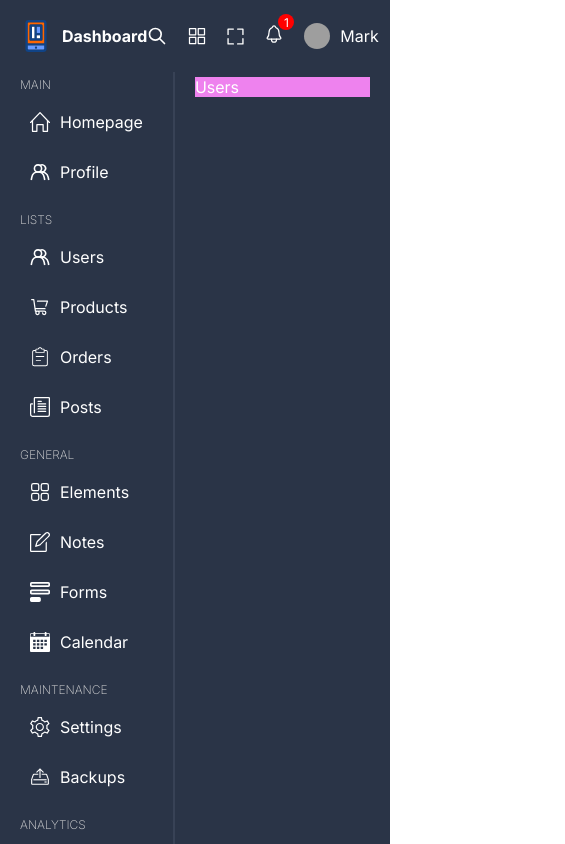
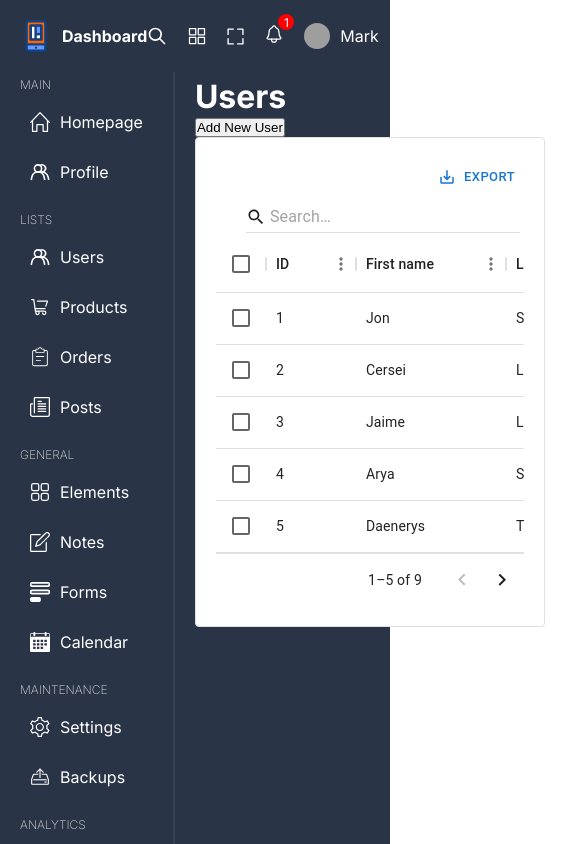
Before and after one commit to Narotam-Mishra/react-admin-dashboard, a React (Vite) app: page /users in a window 390 px wide. Shown: the top 844 px of the page, 565 px wide, since content can reach past the window. Built offline with nearby package versions, Linux system fonts and the light colour scheme; grey boxes are pictures that could not be loaded; the HTML template or start-up script is replaced by a standard one.

Commit message:
react-responsive-dashboard_1.7

```diff
--- a/src/components/barChartBox/BarChartBox.scss
+++ b/src/components/barChartBox/BarChartBox.scss
@@ -7,8 +7,4 @@
         font-size: 20px;
         margin-bottom: 20px;
     }
-
-    .chart{
-
-    }
 }
--- /dev/null
+++ b/src/components/bigChartBox/BigChartBox.scss
@@ -0,0 +1,13 @@
+
+.bigChartBox{
+    width: 100%;
+    height: 100%;
+    display: flex;
+    flex-direction: column;
+    justify-content: space-between;
+
+    .chart{
+        width: 100%;
+        height: 300px;
+    }
+}
--- /dev/null
+++ b/src/components/bigChartBox/BigChartBox.tsx
@@ -0,0 +1,95 @@
+import { Area, AreaChart, ResponsiveContainer, Tooltip, XAxis, YAxis } from 'recharts'
+import './BigChartBox.scss'
+
+const data = [
+  {
+    name: "Sun",
+    books: 4000,
+    clothes: 2400,
+    electronic: 2400,
+  },
+  {
+    name: "Mon",
+    books: 3000,
+    clothes: 1398,
+    electronic: 2210,
+  },
+  {
+    name: "Tue",
+    books: 2000,
+    clothes: 9800,
+    electronic: 2290,
+  },
+  {
+    name: "Wed",
+    books: 2780,
+    clothes: 3908,
+    electronic: 2000,
+  },
+  {
+    name: "Thu",
+    books: 1890,
+    clothes: 4800,
+    electronic: 2181,
+  },
+  {
+    name: "Fri",
+    books: 2390,
+    clothes: 3800,
+    electronic: 2500,
+  },
+  {
+    name: "Sat",
+    books: 3490,
+    clothes: 4300,
+    electronic: 2100,
+  },
+];
+
+const BigChartBox = () => {
+  return (
+    <div className="bigChartBox">
+      <h1>Revenue Analytics</h1>
+      <div className="chart">
+        <ResponsiveContainer width="99%" height="100%">
+          <AreaChart
+            data={data}
+            margin={{
+              top: 10,
+              right: 30,
+              left: 0,
+              bottom: 0,
+            }}
+          >
+            <XAxis dataKey="name" />
+            <YAxis />
+            <Tooltip />
+            <Area
+              type="monotone"
+              dataKey="electronic"
+              stackId="1"
+              stroke="#8884d8"
+              fill="#8884d8"
+            />
+            <Area
+              type="monotone"
+              dataKey="clothes"
+              stackId="1"
+              stroke="#82ca9d"
+              fill="#82ca9d"
+            />
+            <Area
+              type="monotone"
+              dataKey="books"
+              stackId="1"
+              stroke="#ffc658"
+              fill="#ffc658"
+            />
+          </AreaChart>
+        </ResponsiveContainer>
+      </div>
+    </div>
+  );
+}
+
+export default BigChartBox
--- /dev/null
+++ b/src/components/dataTable/DataTable.scss
@@ -0,0 +1,12 @@
+
+.dataTable{
+
+    .dataGrid{
+        background: #fff;
+        padding: 20px;
+
+        .MuiDataGrid-toolbarContainer{
+            flex-direction: row-reverse;
+        }
+    }
+}
--- /dev/null
+++ b/src/components/dataTable/DataTable.tsx
@@ -0,0 +1,80 @@
+import { DataGrid, GridColDef, GridToolbar, GridValueGetterParams } from '@mui/x-data-grid';
+import './DataTable.scss';
+
+const DataTable = () => {
+
+    const columns: GridColDef[] = [
+        { field: 'id', headerName: 'ID', width: 90 },
+        {
+          field: 'firstName',
+          headerName: 'First name',
+          width: 150,
+          editable: true,
+        },
+        {
+          field: 'lastName',
+          headerName: 'Last name',
+          width: 150,
+          editable: true,
+        },
+        {
+          field: 'age',
+          headerName: 'Age',
+          type: 'number',
+          width: 110,
+          editable: true,
+        },
+        {
+          field: 'fullName',
+          headerName: 'Full name',
+          description: 'This column has a value getter and is not sortable.',
+          sortable: false,
+          width: 160,
+          valueGetter: (params: GridValueGetterParams) =>
+            `${params.row.firstName || ''} ${params.row.lastName || ''}`,
+        },
+      ];
+
+      const rows = [
+        { id: 1, lastName: 'Snow', firstName: 'Jon', age: 14 },
+        { id: 2, lastName: 'Lannister', firstName: 'Cersei', age: 31 },
+        { id: 3, lastName: 'Lannister', firstName: 'Jaime', age: 31 },
+        { id: 4, lastName: 'Stark', firstName: 'Arya', age: 11 },
+        { id: 5, lastName: 'Targaryen', firstName: 'Daenerys', age: null },
+        { id: 6, lastName: 'Melisandre', firstName: null, age: 150 },
+        { id: 7, lastName: 'Clifford', firstName: 'Ferrara', age: 44 },
+        { id: 8, lastName: 'Frances', firstName: 'Rossini', age: 36 },
+        { id: 9, lastName: 'Roxie', firstName: 'Harvey', age: 65 },
+      ];
+  return (
+    <div className='dataTable'>
+        <DataGrid
+        className='dataGrid'
+        rows={rows}
+        columns={columns}
+        initialState={{
+          pagination: {
+            paginationModel: {
+              pageSize: 5,
+            },
+          },
+        }}
+        slots={{ toolbar: GridToolbar }}
+        slotProps={{
+            toolbar:{
+                showQuickFilter: true,
+                quickFilterProps: { debounceMs: 500 },
+            }
+        }}
+        pageSizeOptions={[5]}
+        checkboxSelection
+        disableRowSelectionOnClick
+        disableColumnFilter
+        disableDensitySelector
+        disableColumnSelector
+      />
+    </div>
+  )
+}
+
+export default DataTable
--- a/src/pages/home/Home.tsx
+++ b/src/pages/home/Home.tsx
@@ -1,4 +1,5 @@
 import BarChartBox from '../../components/barChartBox/BarChartBox'
+import BigChartBox from '../../components/bigChartBox/BigChartBox'
 import ChartBox from '../../components/chartBox/ChartBox'
 import PieChartBox from '../../components/pieChartBox/PieChartBox'
 import TopBox from '../../components/topBox/TopBox'
@@ -27,7 +28,7 @@ const Home = () => {
         <ChartBox {...chartBoxRevenue }/>
       </div>
       <div className="box box7">
-
+        <BigChartBox />
       </div>
       <div className="box box8">
         <BarChartBox {...barChartBoxVisit}/>
--- a/src/pages/users/Users.scss
+++ b/src/pages/users/Users.scss
@@ -1,4 +1,4 @@
 
 .users{
-    background-color: violet;
+    // background-color: violet;
 }
--- a/src/pages/users/Users.tsx
+++ b/src/pages/users/Users.tsx
@@ -1,8 +1,15 @@
+import DataTable from '../../components/dataTable/DataTable'
 import './Users.scss'
 
 const Users = () => {
   return (
-    <div className="users">Users</div>
+    <div className="users">
+      <div className="info">
+        <h1>Users</h1>
+        <button>Add New User</button>
+      </div>
+      <DataTable />
+    </div>
   )
 }
 
```
